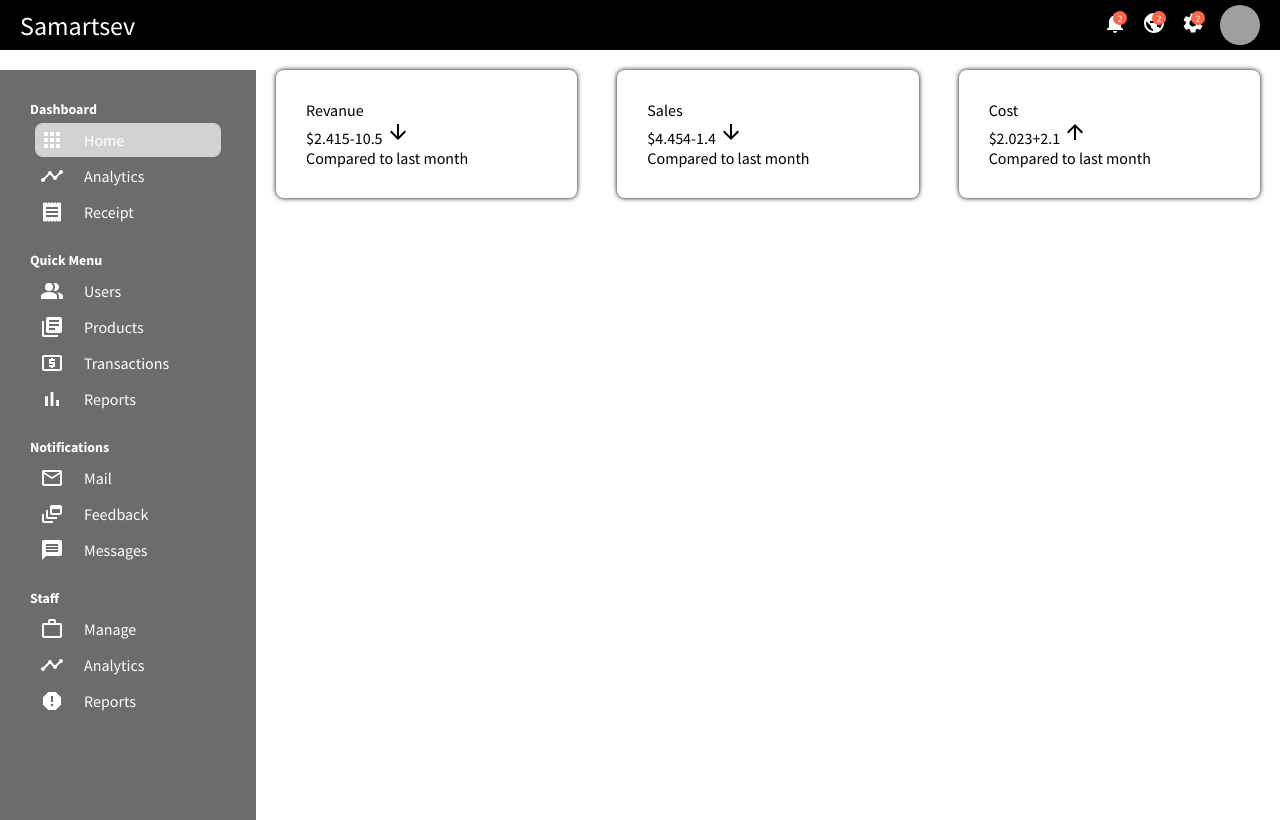
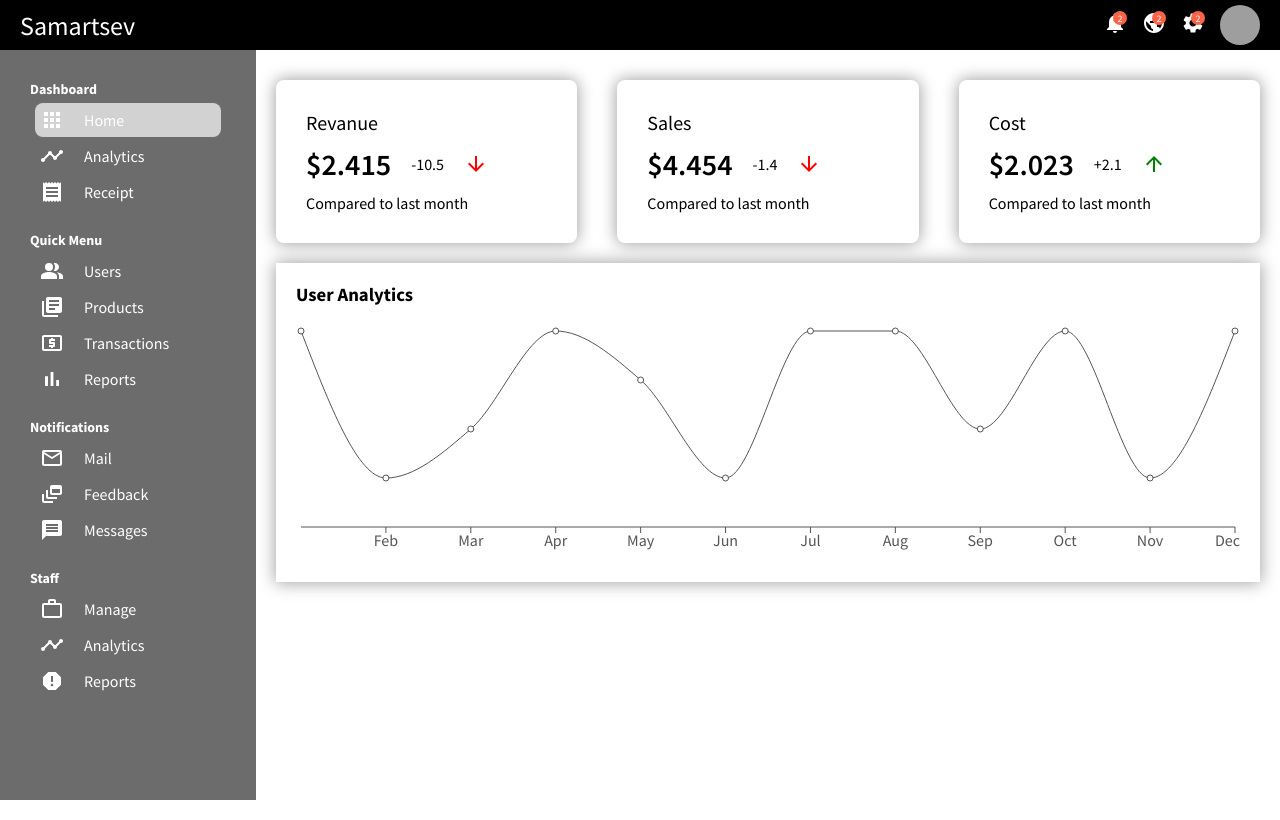
Before and after one commit to samartsevigor/admin-panel, a React (Create React App) app: page / in a window 1280 px wide. Built offline with nearby package versions, Linux system fonts and the light colour scheme; grey boxes are pictures that could not be loaded.

Commit message:
add chart

```diff
--- a/src/App.css
+++ b/src/App.css
@@ -1,4 +1,3 @@
 .container{
     display: flex;
-    margin-top: 20px;
 }
--- /dev/null
+++ b/src/components/chart/Chart.jsx
@@ -0,0 +1,76 @@
+import React from 'react';
+import "./chart.css"
+import {ResponsiveContainer, LineChart, XAxis, Line, Tooltip} from "recharts";
+
+
+const Chart = () => {
+
+  const data = [
+    {
+      name: 'Jan',
+      "Active User": 4000
+    },
+    {
+      name: 'Feb',
+      "Active User": 1000
+    },
+    {
+      name: 'Mar',
+      "Active User": 2000
+    },
+    {
+      name: 'Apr',
+      "Active User": 4000
+    },
+    {
+      name: 'May',
+      "Active User": 3000
+    },
+    {
+      name: 'Jun',
+      "Active User": 1000
+    },
+    {
+      name: 'Jul',
+      "Active User": 4000
+    },
+    {
+      name: 'Aug',
+      "Active User": 4000
+    },
+    {
+      name: 'Sep',
+      "Active User": 2000
+    },
+    {
+      name: 'Oct',
+      "Active User": 4000
+    },
+    {
+      name: 'Nov',
+      "Active User": 1000
+    },
+    {
+      name: 'Dec',
+      "Active User": 4000
+    }
+  ];
+
+
+  return (
+    <div className="chart">
+      <h3 className="chartTitle">User Analytics</h3>
+      <ResponsiveContainer width="100%" aspect={ 4 / 1 }>
+        <LineChart
+          data={data}
+        >
+          <XAxis dataKey="name" stroke="#555"/>
+          <Line type="monotone" dataKey="Active User" stroke="#555" />
+          <Tooltip />
+        </LineChart>
+      </ResponsiveContainer>
+    </div>
+  );
+};
+
+export default Chart;
--- /dev/null
+++ b/src/components/chart/chart.css
@@ -0,0 +1,8 @@
+.chart{
+    margin: 20px;
+    padding: 20px;
+    box-shadow: 0 0 16px 1px #0000005e;
+}
+.chartTitle{
+    margin-bottom: 20px;
+}
--- /dev/null
+++ b/src/components/chart/index.js
@@ -0,0 +1,3 @@
+import Chart from "./Chart";
+
+export default Chart;
--- a/src/components/featuredInfo/featuredInfo.css
+++ b/src/components/featuredInfo/featuredInfo.css
@@ -6,7 +6,33 @@
 .featuredItem{
     margin: 0 20px;
     padding: 30px;
-    box-shadow: 0 0 5px 0 black;
+    box-shadow: 0 0 16px 1px #0000005e;
     flex: 1;
     border-radius: 8px;
+    cursor: pointer;
 }
+.featuredTitle{
+    font-size: 20px;
+}
+.featuredMoneyContainer{
+    display: flex;
+    align-items: center;
+    margin: 10px 0;
+}
+.featuredMoney{
+    font-size: 30px;
+    font-weight: 600;
+}
+.featuredMoneyRate{
+    display: flex;
+    align-items: center;
+    margin-left: 20px;
+}
+.featuredIcon{
+    color: green;
+    font-size: 30px;
+    margin-left: 20px;
+}
+.featuredIcon.negative{
+    color: red;
+}
--- a/src/components/featuredInfo/featuredInfo.jsx
+++ b/src/components/featuredInfo/featuredInfo.jsx
@@ -10,7 +10,7 @@ const FeaturedInfo = () => {
         <div className="featuredMoneyContainer">
           <span className="featuredMoney">$2.415</span>
           <span className="featuredMoneyRate">
-            -10.5 <ArrowDownward />
+            -10.5 <ArrowDownward className="featuredIcon negative"/>
           </span>
         </div>
         <span className="featureSub">Compared to last month</span>
@@ -20,7 +20,7 @@ const FeaturedInfo = () => {
         <div className="featuredMoneyContainer">
           <span className="featuredMoney">$4.454</span>
           <span className="featuredMoneyRate">
-            -1.4 <ArrowDownward />
+            -1.4 <ArrowDownward  className="featuredIcon negative"/>
           </span>
         </div>
         <span className="featureSub">Compared to last month</span>
@@ -30,7 +30,7 @@ const FeaturedInfo = () => {
         <div className="featuredMoneyContainer">
           <span className="featuredMoney">$2.023</span>
           <span className="featuredMoneyRate">
-            +2.1 <ArrowUpward />
+            +2.1 <ArrowUpward  className="featuredIcon"/>
           </span>
         </div>
         <span className="featureSub">Compared to last month</span>
--- a/src/components/pages/home/Home.css
+++ b/src/components/pages/home/Home.css
@@ -1,3 +1,4 @@
 .home{
     flex: 4;
+    margin-top: 30px;
 }
--- a/src/components/pages/home/Home.jsx
+++ b/src/components/pages/home/Home.jsx
@@ -1,11 +1,13 @@
 import React from 'react';
 import './Home.css'
 import FeaturedInfo from "../../featuredInfo";
+import Chart from "../../chart";
 
 const Home = () => {
   return (
     <div className="home">
       <FeaturedInfo />
+      <Chart />
     </div>
   );
 };
```
